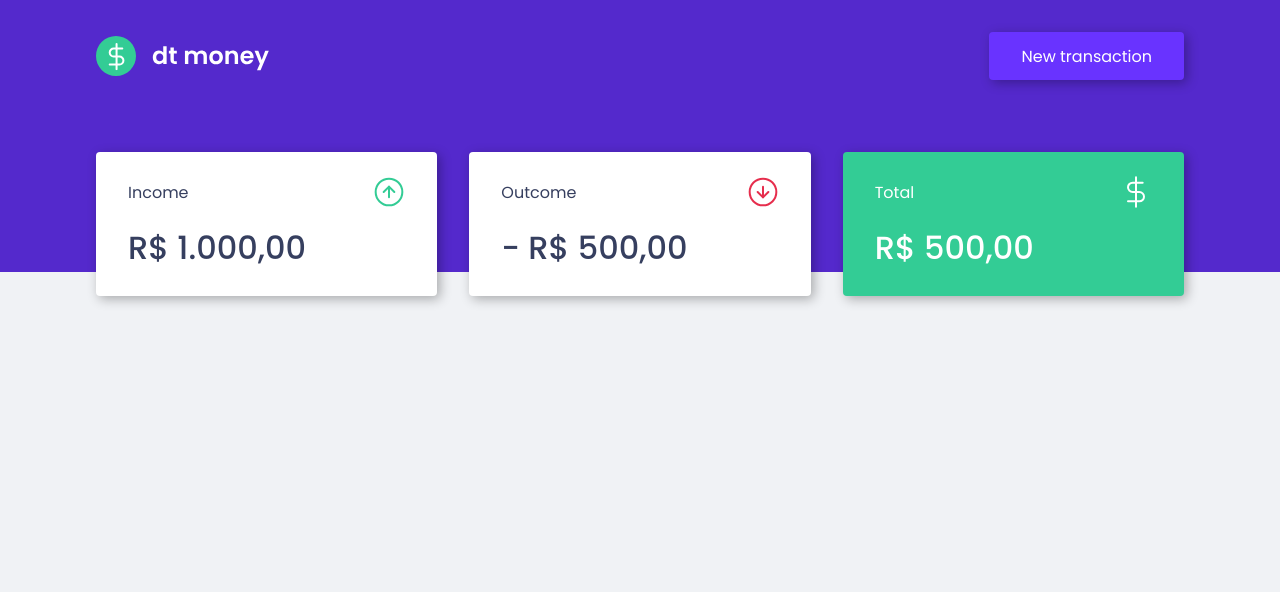
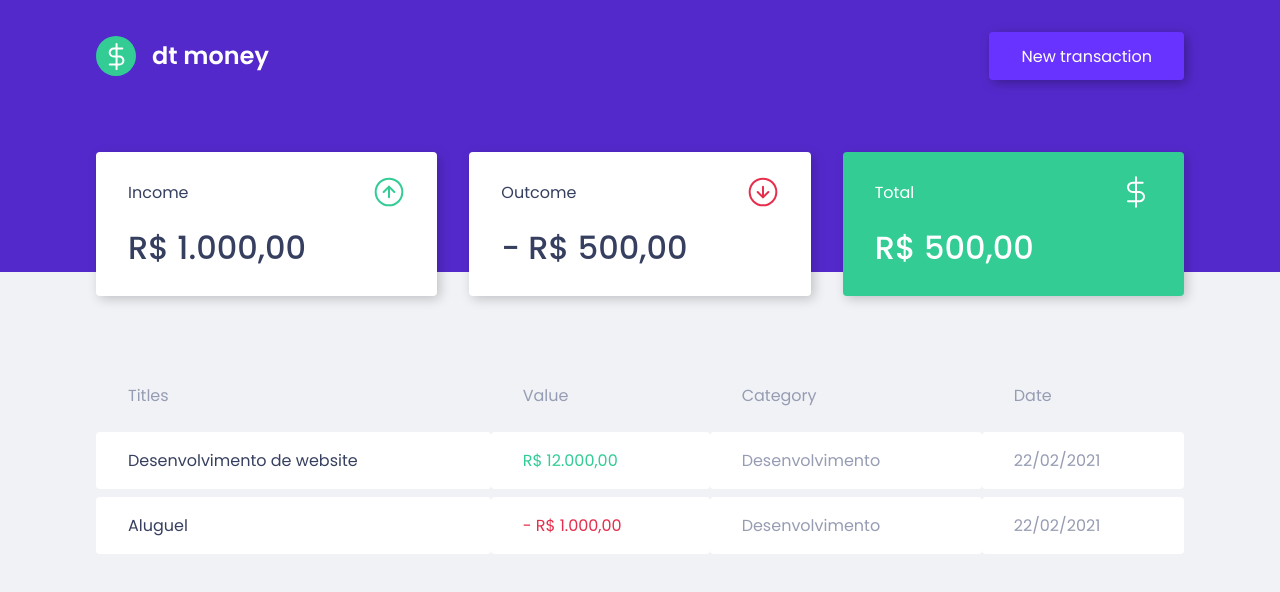
Before and after one commit to brenersilva/ignite-dtmoney, a React (Create React App) app: page / in a window 1280 px wide. Shown: the top 592 px of the page. Built offline with nearby package versions, Linux system fonts and the light colour scheme.

Commit message:
:fire: TransactionsTable component

```diff
--- a/src/components/Dashboard/index.tsx
+++ b/src/components/Dashboard/index.tsx
@@ -1,11 +1,13 @@
 import React from 'react';
 import { Summary } from '../Summary';
+import { TransactionsTable } from '../TransactionsTable';
 import { Container } from './styles';
 
 export function Dashboard() {
   return (
     <Container>
       <Summary />
+      <TransactionsTable />
     </Container>
   )
 }
--- a/src/components/Summary/styles.ts
+++ b/src/components/Summary/styles.ts
@@ -11,7 +11,7 @@
     padding: 1.5rem 2rem;
     border-radius: 0.25rem;
     color: var(--text-title);
-    box-shadow: 3px 3px 12px rgba(0, 0, 0, 0.3);
+    box-shadow: 3px 3px 12px rgba(0, 0, 0, 0.2);
 
     &:last-child {
       background: var(--green);
--- /dev/null
+++ b/src/components/TransactionsTable/index.tsx
@@ -0,0 +1,34 @@
+import { Container } from './styles';
+
+export function TransactionsTable() {
+  return (
+    <Container>
+      <table>
+        <thead>
+          <tr>
+            <th>Titles</th>
+            <th>Value</th>
+            <th>Category</th>
+            <th>Date</th>
+          </tr>
+        </thead>
+
+        <tbody>
+          <tr>
+            <td>Desenvolvimento de website</td>
+            <td className="deposit">R$ 12.000,00</td>
+            <td>Desenvolvimento</td>
+            <td>22/02/2021</td>
+          </tr>
+
+          <tr>
+            <td>Aluguel</td>
+            <td className="withdraw">- R$ 1.000,00</td>
+            <td>Desenvolvimento</td>
+            <td>22/02/2021</td>
+          </tr>
+        </tbody>
+      </table>
+    </Container>
+  )
+}
--- /dev/null
+++ b/src/components/TransactionsTable/styles.ts
@@ -0,0 +1,38 @@
+import styled from 'styled-components';
+
+export const Container = styled.div`
+  margin-top: 4rem;
+
+  table {
+    width: 100%;
+    border-spacing: 0 0.5rem;
+
+    th {
+      color: var(--text-body);
+      font-weight: 400;
+      padding: 1rem 2rem;
+      text-align: left;
+      line-height: 1.5rem;
+    }
+
+    td {
+      padding: 1rem 2rem;
+      border: 0;
+      background: var(--shape);
+      color: var(--text-body);
+      border-radius: 0.25rem;
+
+      &:first-child {
+        color: var(--text-title);
+      }
+
+      &.deposit {
+        color: var(--green);
+      }
+
+      &.withdraw {
+        color: var(--red);
+      }
+    }
+  }
+`;
```
